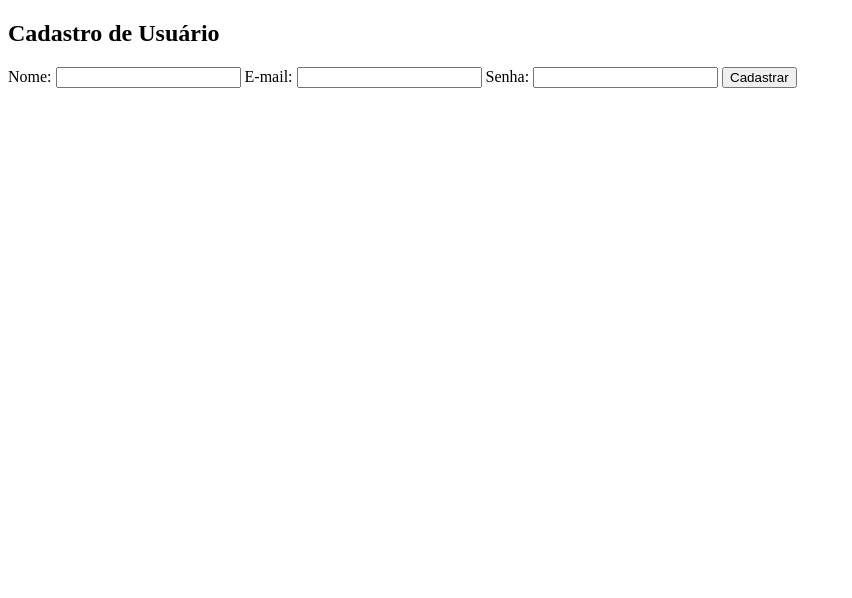
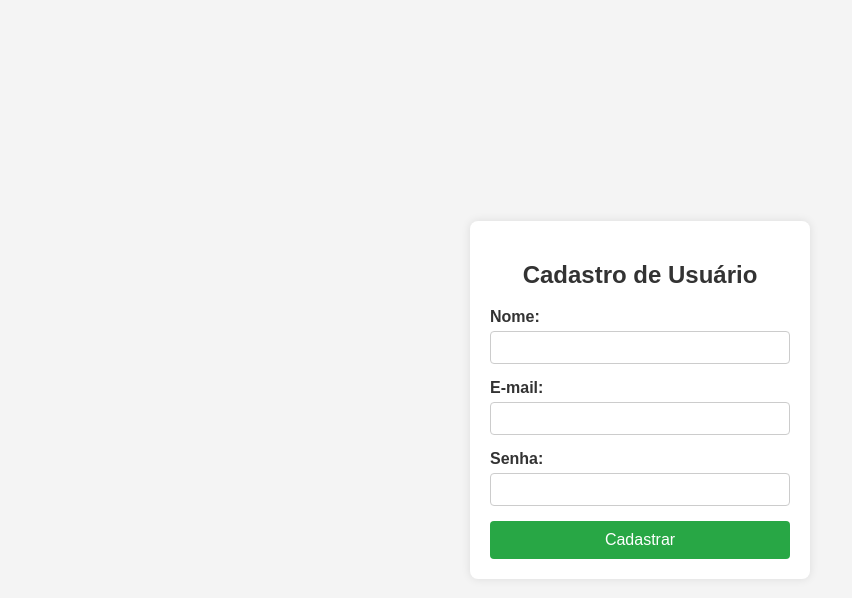
Before and after one commit to RogerioFernandesSilva/EBAC---Exerc-cio-M-dulo-3, a plain HTML site: page index.html in a window 1280 px wide. Shown: the whole page, without its empty margins (0-852 px from the left). Drawn offline with Linux system fonts and the light colour scheme.

Commit message:
Inserção de melhorias no style

```diff
--- a/index.html
+++ b/index.html
@@ -5,6 +5,63 @@
     <meta name="viewport" content="width=device-width, initial-scale=1.0" />
     <title>Formulário de Cadastro - Exercício do Módulo 3</title>
   </head>
+  <style>
+    body {
+      font-family: Arial, sans-serif;
+      background-color: #f4f4f4;
+      display: flex;
+      justify-content: center;
+      align-items: center;
+      height: 100vh;
+      margin: 0;
+    }
+
+    form {
+      background-color: #fff;
+      padding: 20px;
+      border-radius: 8px;
+      box-shadow: 0 0 10px rgba(0, 0, 0, 0.1);
+      width: 300px;
+    }
+
+    h2 {
+      text-align: center;
+      color: #333;
+    }
+
+    label {
+      font-weight: bold;
+      color: #333;
+      display: block;
+      margin-bottom: 5px;
+    }
+
+    input[type="text"],
+    input[type="email"],
+    input[type="password"] {
+      width: 100%;
+      padding: 8px;
+      margin-bottom: 15px;
+      border: 1px solid #ccc;
+      border-radius: 4px;
+      box-sizing: border-box;
+    }
+
+    button {
+      width: 100%;
+      padding: 10px;
+      background-color: #28a745;
+      border: none;
+      border-radius: 4px;
+      color: #fff;
+      font-size: 16px;
+      cursor: pointer;
+    }
+
+    button:hover {
+      background-color: #218838;
+    }
+  </style>
   <body>
     <form action="#" method="post">
       <h2>Cadastro de Usuário</h2>
```
